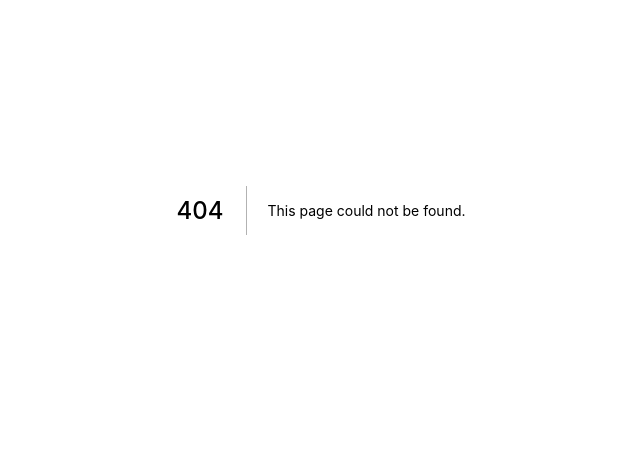
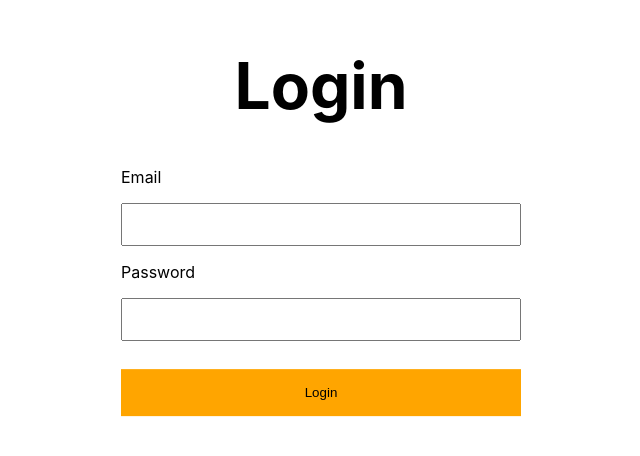
Before and after one commit to PabloAlexandre/bolltech-challenge, a Next.js app in the folder client/: page /login in a window 1280 px wide. Before the commit this address had no page. Shown: the part 190-646 px from the top of the page, without its empty margins (319-959 px from the left). Built offline with nearby package versions, Linux system fonts and the light colour scheme.

Commit message:
feat: add login and signup page layout

```diff
--- /dev/null
+++ b/client/components/index.tsx
@@ -0,0 +1,2 @@
+export * from './input';
+export * from './layout';
--- /dev/null
+++ b/client/components/input/index.tsx
@@ -0,0 +1 @@
+export * from './input';
--- /dev/null
+++ b/client/components/input/input.tsx
@@ -0,0 +1,21 @@
+import { ChangeEvent } from "react"
+
+interface Props {
+  value: string | number;
+  type: string;
+  name: string;
+  onChange: (e: ChangeEvent<HTMLInputElement>) => void;
+  label?: string;
+  placeholder?: string;
+  error?: string;
+}
+
+export const Input = ({ value, type = 'text', name, onChange, placeholder, label, error }: Props) => {
+  return (
+    <>
+      {label && <label htmlFor={name}>{ label } </label> }
+      <input className="input" type={type} onChange={onChange} value={value} placeholder={placeholder} name={name} />
+      {error && <span>{error}</span>}
+    </>
+  )
+}
--- /dev/null
+++ b/client/components/layout/container.tsx
@@ -0,0 +1,11 @@
+import { ReactNode } from "react";
+
+interface Props {
+  children: ReactNode;
+}
+
+export const Container = ({ children }: Props) => (
+  <main className="container">
+    { children }
+  </main>
+)
--- /dev/null
+++ b/client/components/layout/index.tsx
@@ -0,0 +1 @@
+export * from './container';
--- /dev/null
+++ b/client/hooks/useForm.ts
@@ -0,0 +1,21 @@
+import { ChangeEvent, useState } from "react";
+
+export function useForm(initialValues = {}) {
+  const [ formState, setFormState ] = useState<Record<string, string | number>>(initialValues);
+
+  function getValue(name: string) {
+    return formState[name];
+  }
+
+  function setValue(name: string) {
+    return function(e: ChangeEvent<HTMLInputElement>) {
+      setFormState({ ...formState, [name]: e.target.value });
+    }
+  }
+
+  return {
+    formState,
+    getValue,
+    setValue,
+  }
+}
--- a/client/package.json
+++ b/client/package.json
@@ -9,6 +9,7 @@
     "lint": "next lint"
   },
   "dependencies": {
+    "axios": "^0.27.2",
     "next": "12.3.1",
     "react": "18.2.0",
     "react-dom": "18.2.0"
--- /dev/null
+++ b/client/pages/login.tsx
@@ -0,0 +1,18 @@
+import { Container, Input } from "../components";
+import { useForm } from "../hooks/useForm";
+
+export default function LoginPage() {
+  const { getValue, setValue } = useForm();
+
+  return (
+    <Container>
+      <form className="login">
+        <h1 className="title">Login</h1>
+        <Input name="email" type="email" value={getValue('email')} onChange={setValue('email')} label="Email" />
+        <Input name="password" type="password" value={getValue('password')} onChange={setValue('password')} label="Password" />
+        <button type="submit" className="button">Login</button>
+      </form>
+
+    </Container>
+  )
+}
--- a/client/styles/globals.css
+++ b/client/styles/globals.css
@@ -15,12 +15,44 @@ a {
   box-sizing: border-box;
 }
 
-@media (prefers-color-scheme: dark) {
-  html {
-    color-scheme: dark;
-  }
-  body {
-    color: white;
-    background: black;
-  }
+
+.container {
+  position: relative;
+  max-width: 1200px;
+  margin: 0 auto;
+  min-height: 100vH;
 }
+
+.login {
+  display: flex;
+  flex-direction: column;
+  position: absolute;
+  left: 50%;
+  top: 50%;
+  transform: translate(-50%, -50%);
+  width: 400px;
+  max-width: 100%;
+
+}
+
+.input {
+  display: flex;
+  width: 100%;
+  padding: 12px 8px;
+  margin: 16px 0;
+
+}
+
+.title {
+  text-align: center;
+  font-size: 4rem;
+}
+
+.button {
+  width: 100%;
+  padding: 16px;
+  text-align: center;
+  border: none;
+  margin-top: 12px;
+  background-color: orange;
+}
```
Also changed, not shown: client/pages/signup.tsx (added, +21 -0 lines), client/utils/APIClient.ts (added, +7 -0 lines), 1 other file (tests, documents, lock files or other folders).
